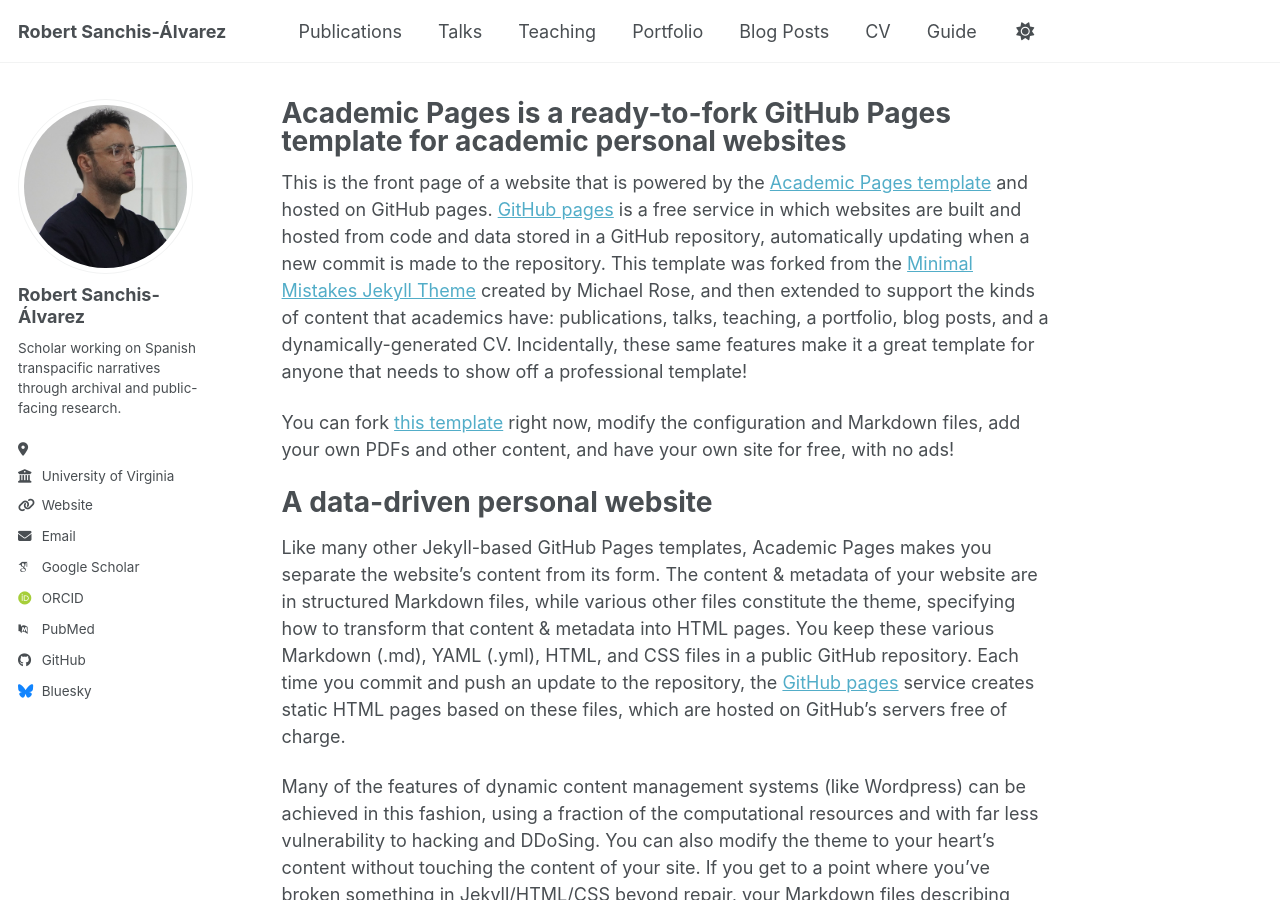
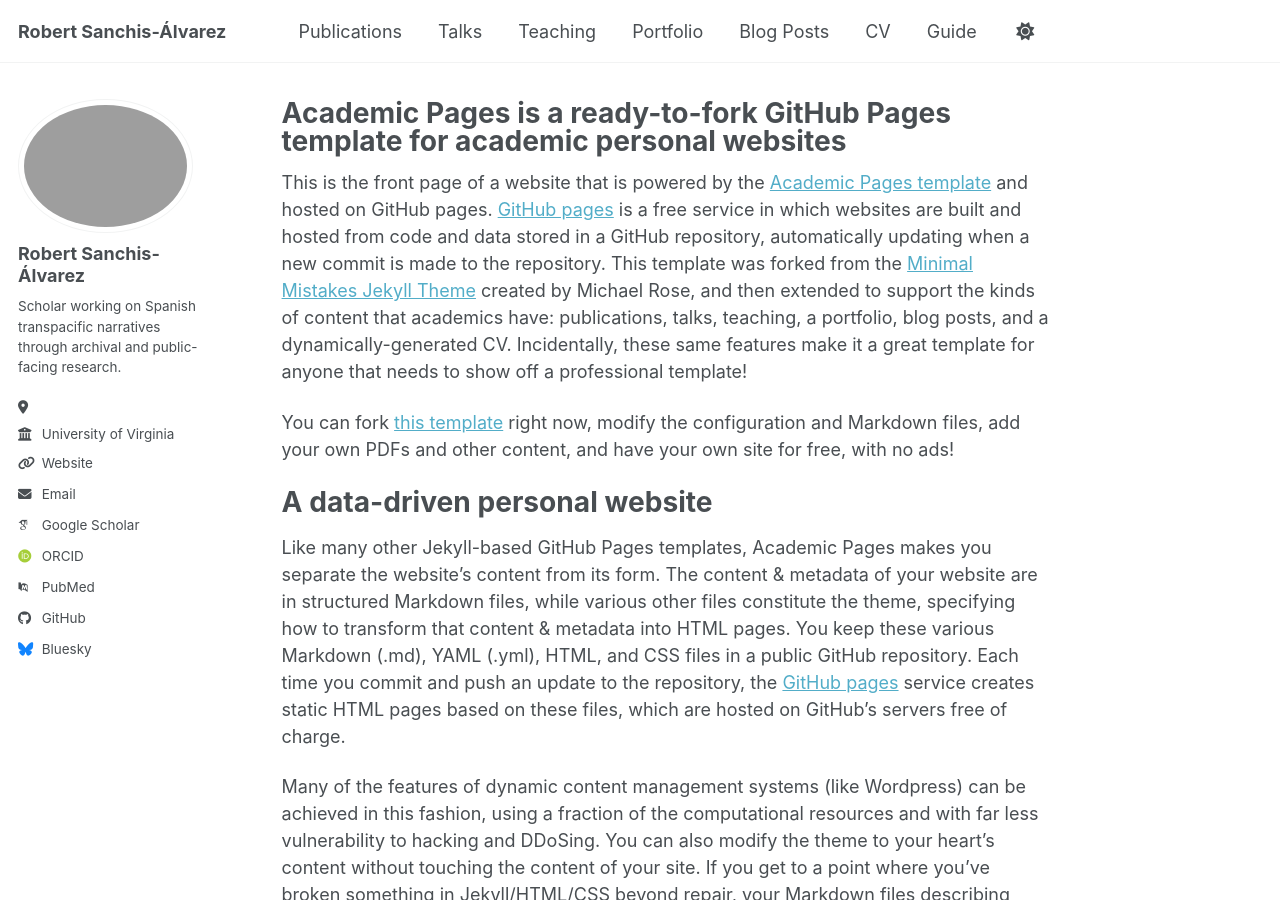
Before and after one commit to robertsanchisalvarez/robertsanchisalvarez.github.io, a Jekyll site: the page built from _pages/about.md, in a window 1280 px wide and 900 px high. Built offline with Jekyll 4.4.1, drawn with Linux system fonts in a browser that asks for light colours; some web fonts are replaced; a script bundle is joined from its source files by our own code; library files that are not in the unit come from our copies.

Commit message:
Update _config.yml

```diff
--- a/_config.yml
+++ b/_config.yml
@@ -23,7 +23,7 @@
 #               Additional customization can be done by editing /_includes/author-profile.html
 author:
   # Biographic information
-  avatar           : "jnlj.jpg"
+  avatar           : "/images/jnlj-.jpg"
   name             : "Robert Sanchis-Álvarez"
   pronouns         : # example: "she/her"
   bio              : "Scholar working on Spanish transpacific narratives through archival and public-facing research."
```
